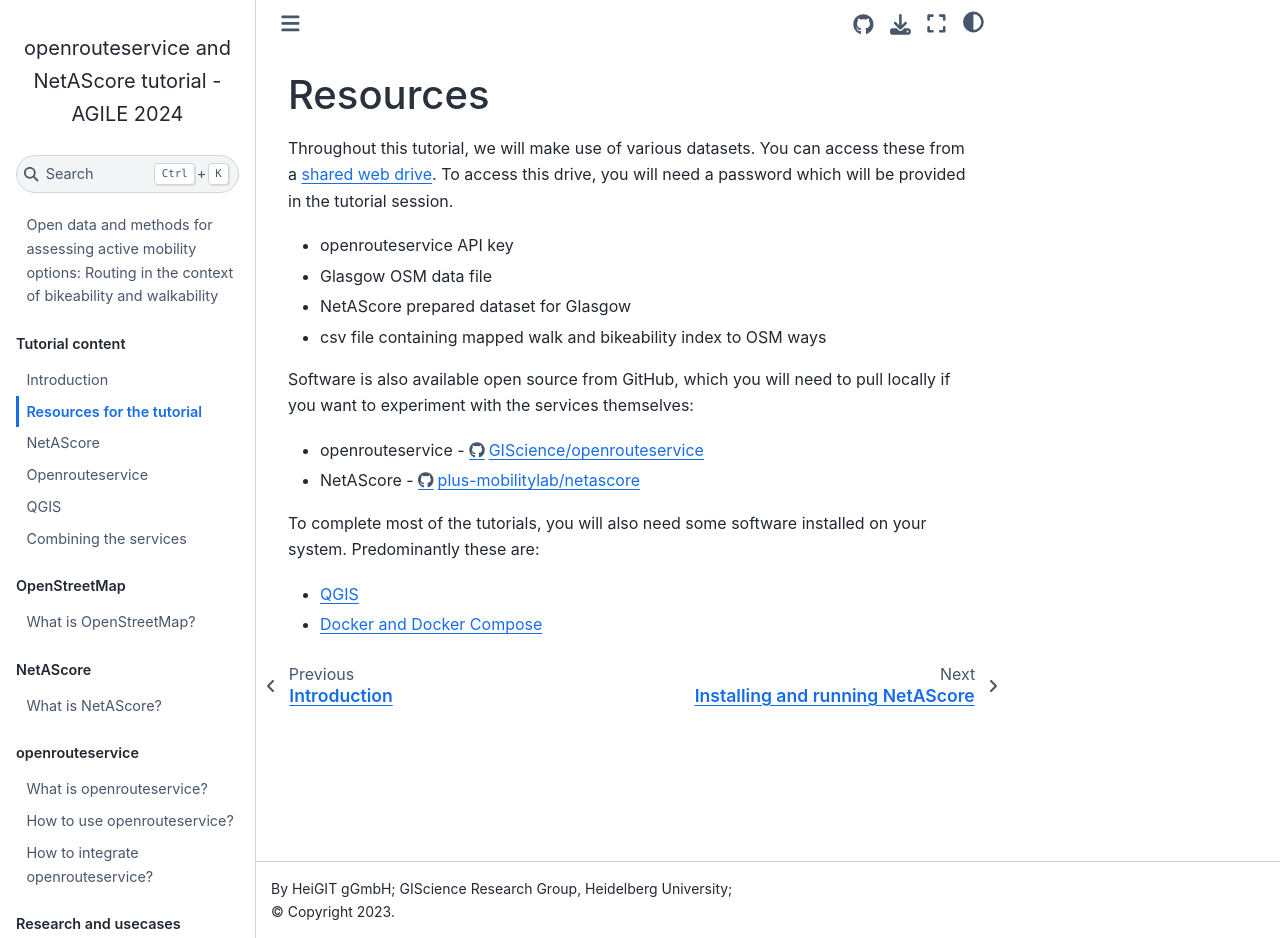
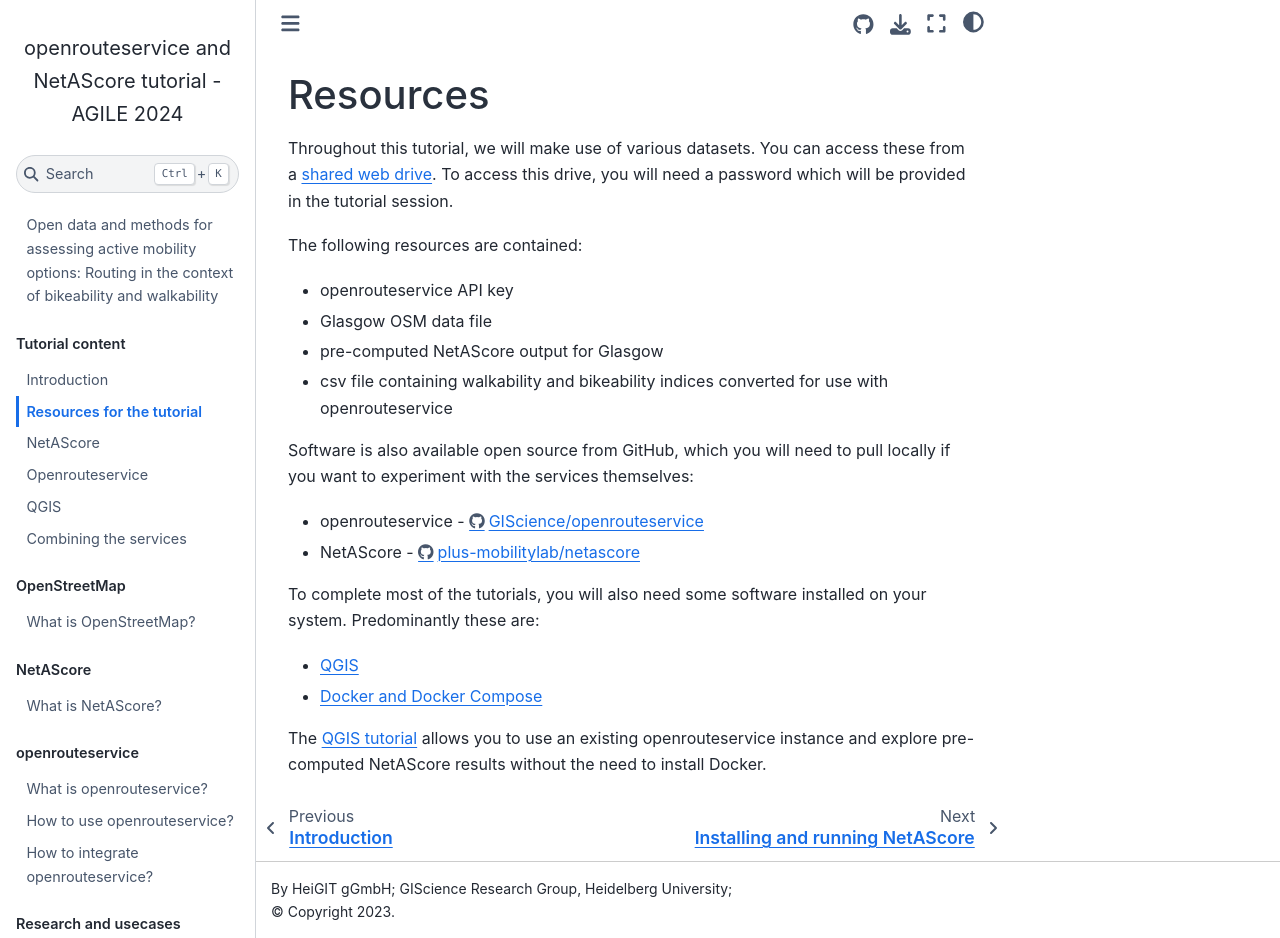
Before and after one commit to GIScience/ors-netascore-workshop-agile-24, a Jupyter Book: the page built from tutorial/resources.md, in a window 1280 px wide and 938 px high. Built offline with Jupyter Book 1.0.4 settings and Sphinx 7.4.7 and the Sphinx Book theme 1.1.4, drawn with Linux system fonts in a browser that asks for light colours.

Commit message:
revised resources page; added info on non-Docker tutorial

```diff
--- a/tutorial/resources.md
+++ b/tutorial/resources.md
@@ -3,10 +3,12 @@
 Throughout this tutorial, we will make use of various datasets. You can access these from a [shared web drive](https://heibox.uni-heidelberg.de/d/9f1c43601ad2475f843b/). To
 access this drive, you will need a password which will be provided in the tutorial session.
 
+The following resources are contained:
+
 * openrouteservice API key
 * Glasgow OSM data file
-* NetAScore prepared dataset for Glasgow
-* csv file containing mapped walk and bikeability index to OSM ways
+* pre-computed NetAScore output for Glasgow
+* csv file containing walkability and bikeability indices converted for use with openrouteservice
 
 Software is also available open source from GitHub, which you will need to pull locally if you want to experiment with the services themselves:
 
@@ -17,3 +19,5 @@
 
 * [QGIS](https://www.qgis.org/en/site/forusers/download.html)
 * [Docker and Docker Compose](https://docs.docker.com/engine/install/)
+
+The [QGIS tutorial](qgis.md) allows you to use an existing openrouteservice instance and explore pre-computed NetAScore results without the need to install Docker.
```
